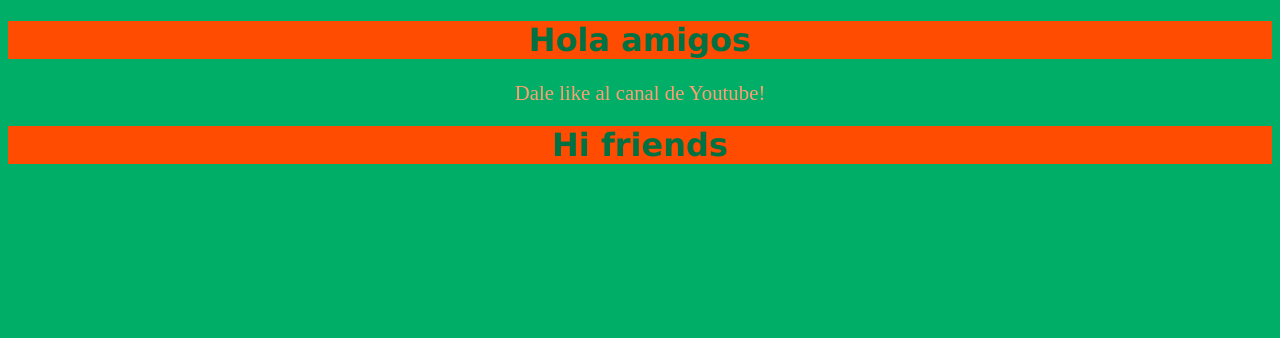
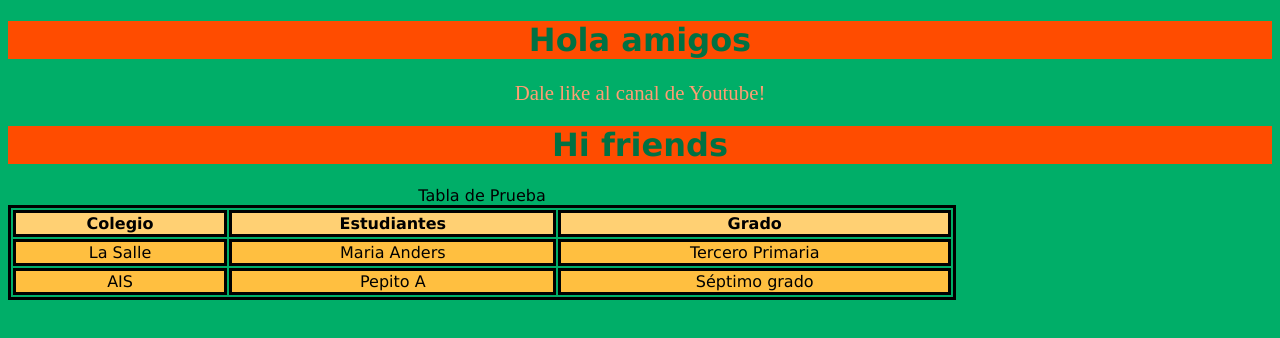
Before and after one commit to fernandocas14/WEB, a plain HTML site: page index.html in a window 1280 px wide. Drawn offline with Linux system fonts and the light colour scheme.

Commit message:
Agregué Tablas

```diff
--- a/index.html
+++ b/index.html
@@ -8,6 +8,15 @@
 body {background-color: #00AE68;}
 h1   {background-color:#FF4C00; color:#007143; font-family:verdana;text-align:center}
 p    {color:#FF9D73; font-size:130%;text-align:center;}
+
+table, th, td,tr {
+  border: 3px solid black; font-family:verdana;text-align:center
+}
+
+th{background-color: #FFD073;}
+td{background-color: #FFBF40;
+
+
 </style>
 
 <h1> Hola amigos</h1>
@@ -16,5 +25,24 @@ p    {color:#FF9D73; font-size:130%;text-align:center;}
 
 <h1>Hi friends</h1>
 
+<table style="width:75%">
+ <caption>Tabla de Prueba</caption>
+  <tr>
+    <th>Colegio</th>
+    <th>Estudiantes</th>
+    <th>Grado</th>
+  </tr>
+  <tr>
+    <td>La Salle</td>
+    <td>Maria Anders</td>
+    <td>Tercero Primaria</td>
+  </tr>
+  <tr>
+    <td>AIS</td>
+    <td>Pepito A</td>
+    <td>Séptimo grado</td>
+  </tr>
+</table>
+
 </body>
 </html>
```
